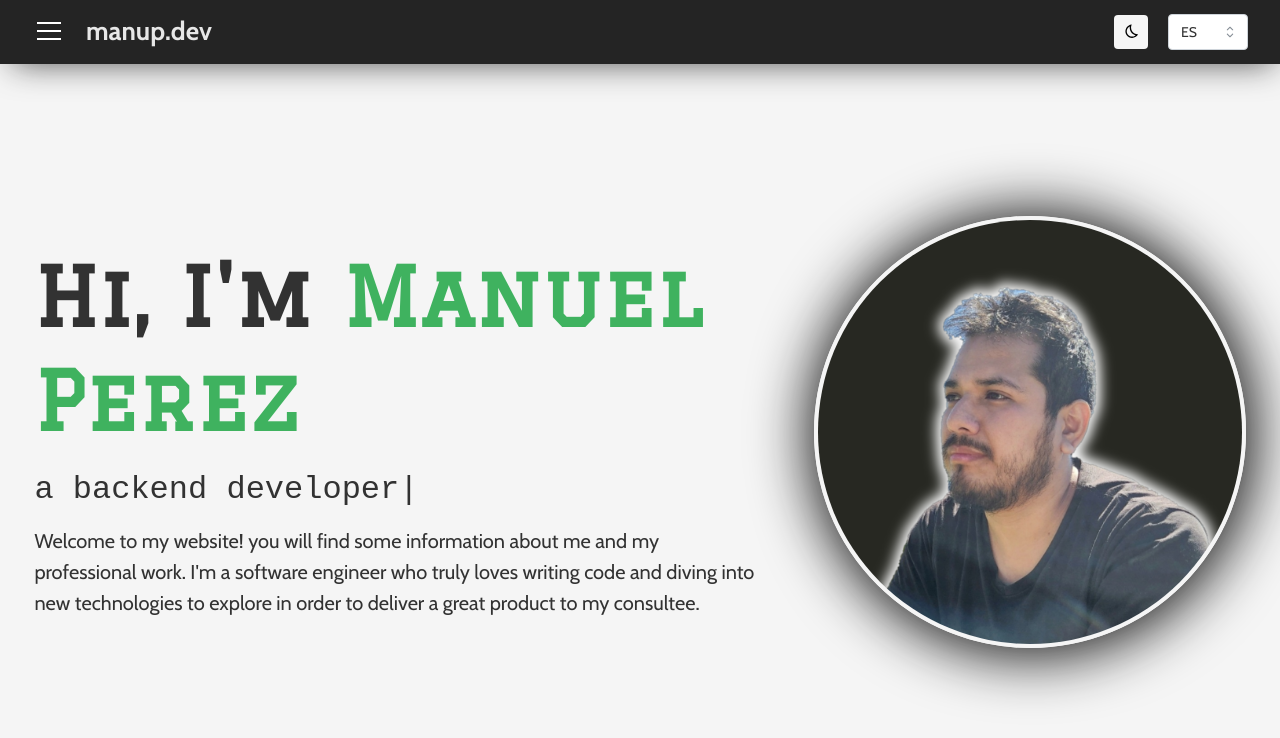
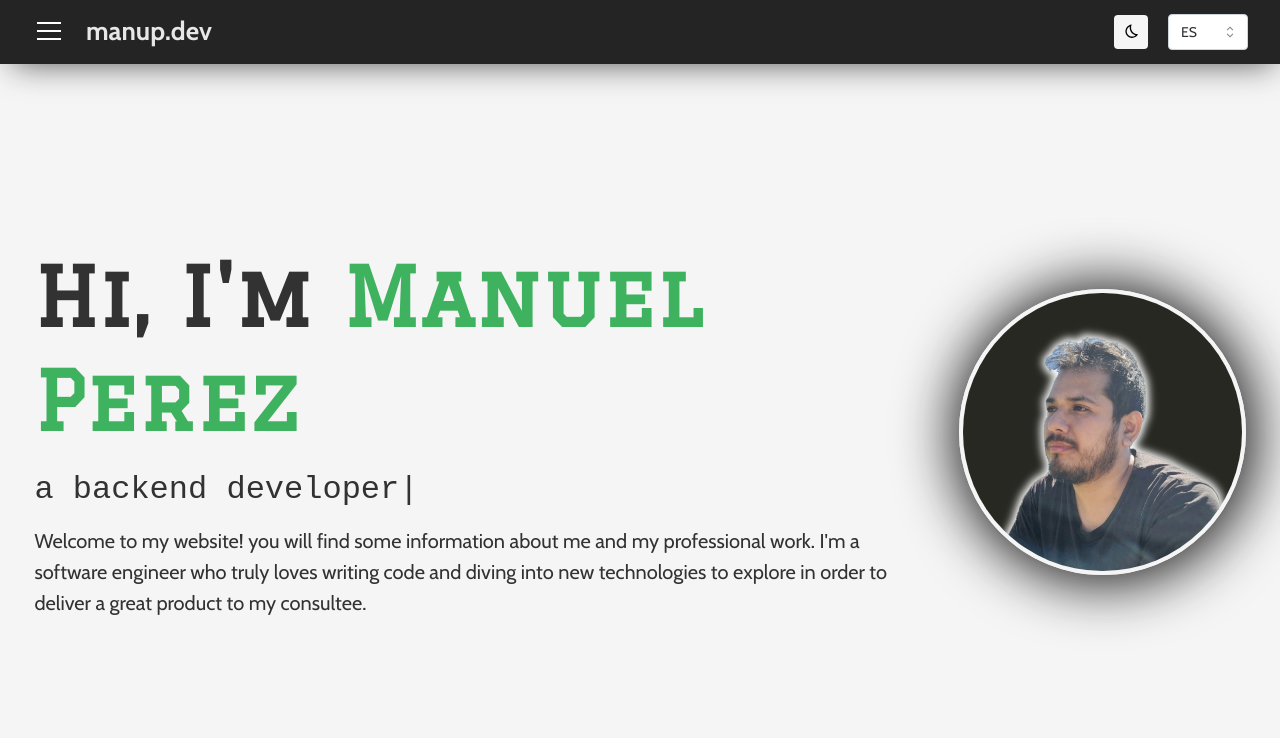
Before and after one commit to mperezy/manupdev, a React (Vite) app: page / in a window 1280 px wide. Shown: the top 738 px of the page. Built offline with nearby package versions, Linux system fonts and the light colour scheme; a web font is replaced by a local one.

Commit message:
Update main-layout min-height for landscape view mode

```diff
--- a/src/components/main-layout/index.tsx
+++ b/src/components/main-layout/index.tsx
@@ -1,4 +1,4 @@
-import type { ReactNode } from 'react';
+import type { CSSProperties, ReactNode } from 'react';
 import { useLocation, Link } from 'react-router-dom';
 import {
   AppShell,
@@ -19,10 +19,11 @@ import useTheme from 'hooks/use-theme';
 
 type Props = {
   children: ReactNode;
+  minHeight?: CSSProperties['minHeight'];
   fullyCentered?: boolean;
 };
 
-export default ({ children, fullyCentered }: Props) => {
+export default ({ children, minHeight = '40rem', fullyCentered }: Props) => {
   const { pathname: route } = useLocation();
   const { isLightTheme, handleToggleColorTheme } = useTheme();
   const isMobile = useMediaQuery(`(max-width: ${em(768)})`);
@@ -108,25 +109,20 @@ export default ({ children, fullyCentered }: Props) => {
         </Stack>
       </AppShell.Navbar>
 
-      <AppShell.Main
-        w='100%'
-        pt={0}
-        mt='var(--app-shell-header-height)'
-        mih='calc(100dvh - var(--app-shell-header-height))'
-        h='calc(100dvh - var(--app-shell-header-height))'
-      >
-        <Flex
-          p='2.15rem'
-          w='100%'
-          h={fullyCentered ? '100%' : 'auto'}
-          align={fullyCentered ? 'center' : 'flex-start'}
-          justify='center'
-          style={{ overflow: 'auto' }}
-        >
-          <Flex w='100%' maw='95rem' justify='center'>
+      <AppShell.Main w='100%' pt='var(--app-shell-header-height)'>
+        <Stack w='100%' p='2.15rem' align='center' justify='center'>
+          <Stack
+            data-test-id='PAGE_WRAPPER'
+            w='100%'
+            h='calc(100dvh - var(--app-shell-header-height) - 4.3rem)'
+            mih={minHeight}
+            maw='95rem'
+            py='xl'
+            justify={fullyCentered ? 'center' : 'flex-start'}
+          >
             {children}
-          </Flex>
-        </Flex>
+          </Stack>
+        </Stack>
       </AppShell.Main>
     </AppShell>
   );
--- a/src/pages/home.tsx
+++ b/src/pages/home.tsx
@@ -35,8 +35,8 @@ export default () => {
 
   return (
     <MainLayout fullyCentered>
-      <Stack w='100%' align='center' mt={{ base: '4rem', xs: 0 }} py='xl'>
       <Flex
+        data-test-id='HOME_PAGE'
         w='100%'
         direction={{ base: 'column-reverse', md: 'row' }}
         gap={{ base: '2rem', md: 'lg' }}
@@ -86,15 +86,15 @@ export default () => {
           >
             Welcome to my website! you will find some information about me and
             my professional work. I'm a software engineer who truly loves
-              writing code and diving into new technologies to explore in order
-              to deliver a great product to my consultee.
+            writing code and diving into new technologies to explore in order to
+            deliver a great product to my consultee.
           </Text>
         </Stack>
 
+        <Flex w={{ base: '75%', xs: '60%', sm: '20rem', md: '40rem' }}>
           <Image
             src='/images/manu-profile.png'
             display='flex'
-            w={{ base: '75%', xs: '60%', sm: '20rem', md: '27rem' }}
             radius='50rem'
             style={{
               boxShadow: '2px 2px 57px 7px rgba(20,20,20,0.99)',
@@ -103,7 +103,7 @@ export default () => {
             }}
           />
         </Flex>
-      </Stack>
+      </Flex>
     </MainLayout>
   );
 };
```
Lines whose indentation alone changed are shown as unchanged.
